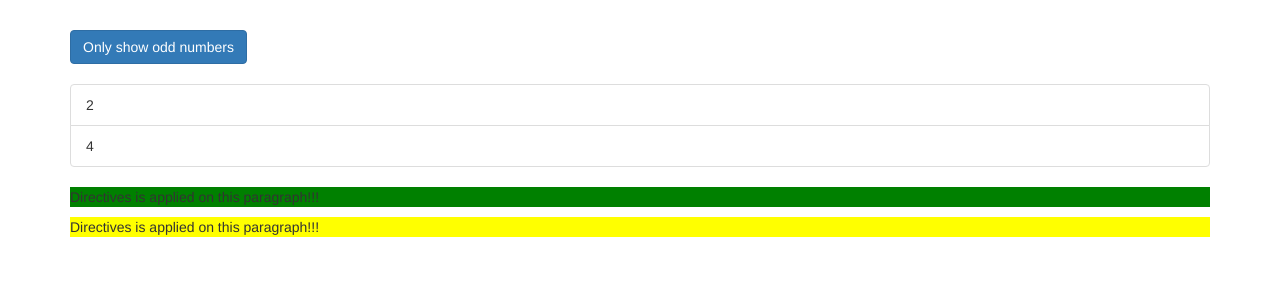
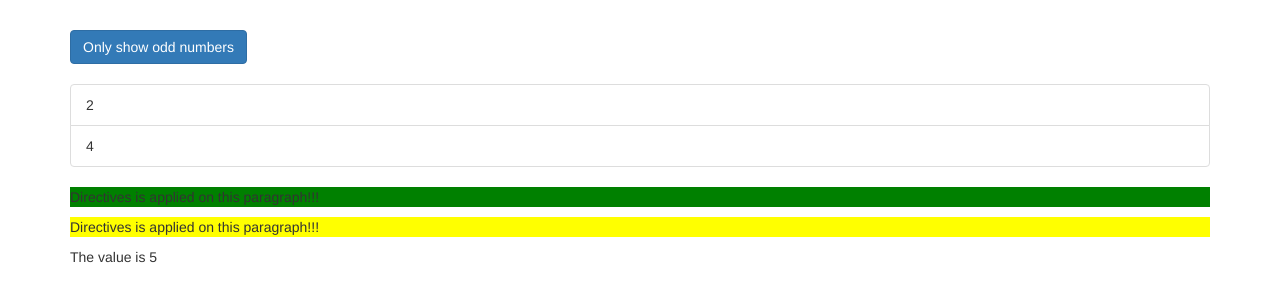
Before and after one commit to jerinnishokc/directives-start, an Angular app: page / in a window 1280 px wide. Shown: the top 302 px of the page. Built offline with nearby package versions, Linux system fonts and the light colour scheme.

Commit message:
Introduced ngSwitch decorative

```diff
--- a/src/app/app.component.html
+++ b/src/app/app.component.html
@@ -50,6 +50,12 @@
       </ng-template>
       <p appBasicHighlight>Directives is applied on this paragraph!!!</p>
       <p appBetterHighlight defaultColor="yellow" [highlightColor]="'red'">Directives is applied on this paragraph!!!</p>
+      <div [ngSwitch]="value">
+        <p *ngSwitchCase="5">The value is 5</p>
+        <p *ngSwitchCase="10">The value is 10</p>
+        <p *ngSwitchCase="100">The value is 100</p>
+        <p *ngSwitchDefault>The value is default</p>
+      </div>
     </div>
   </div>
 </div>
--- a/src/app/app.component.ts
+++ b/src/app/app.component.ts
@@ -10,4 +10,5 @@
   oddNumbers = [1, 3, 5];
   evenNumbers = [2, 4];
   onlyOdd = false;
+  value = 5;
 }
```
